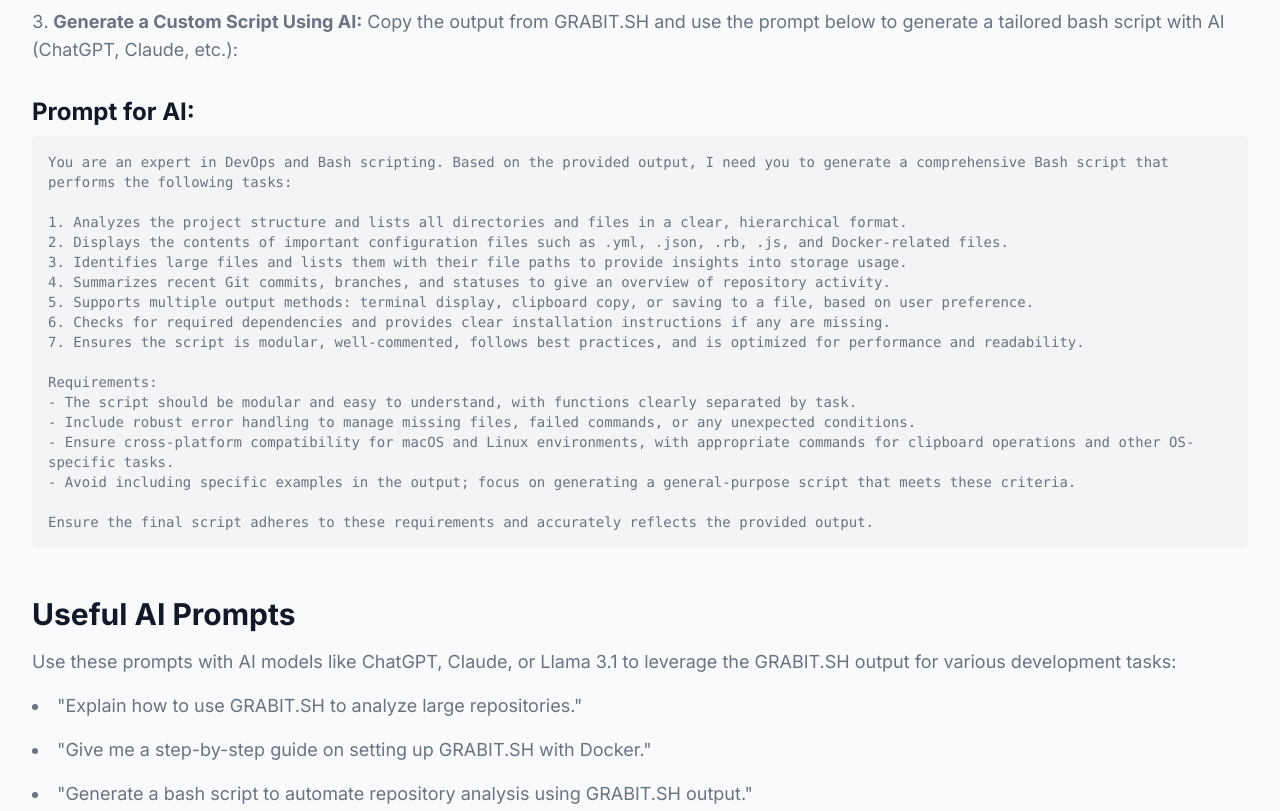
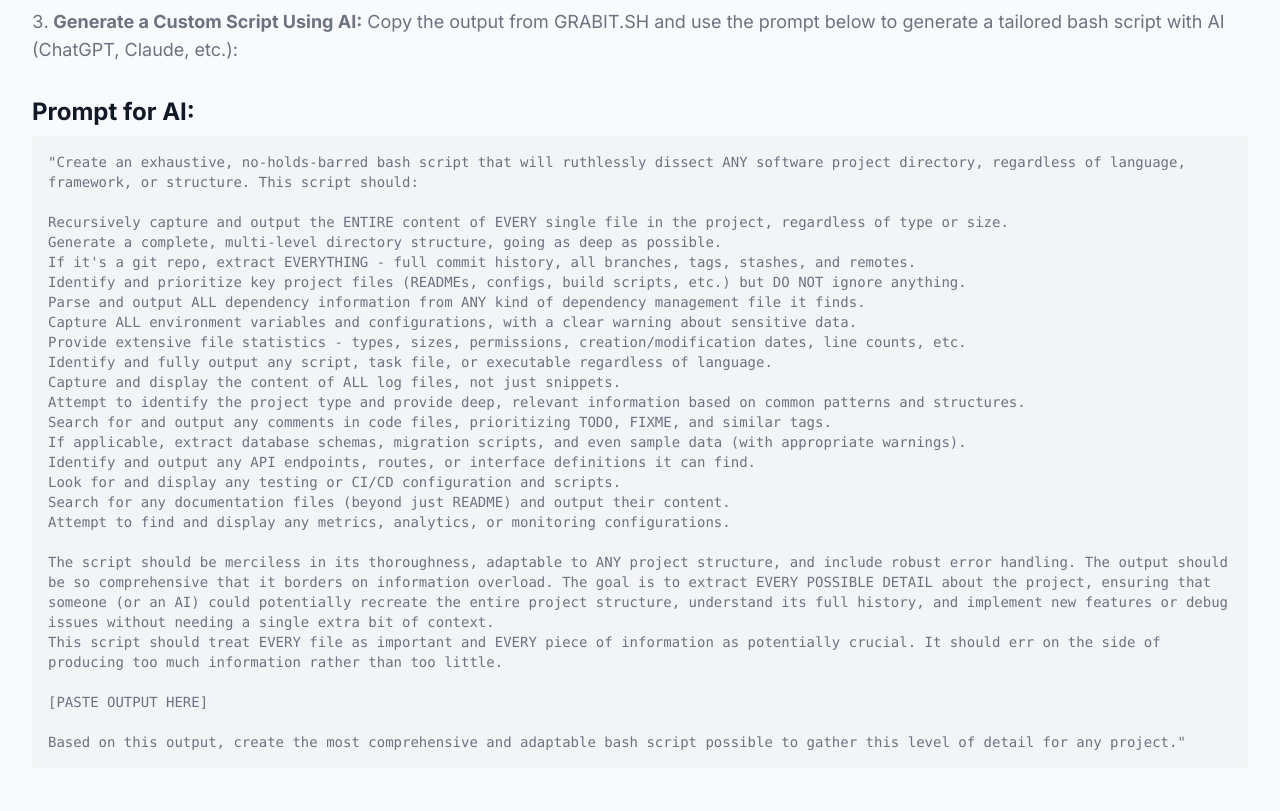
Before and after one commit to loftwah/grabitsh, a plain HTML site: page pages/library.html in a window 1280 px wide. Shown: the part 680-1491 px from the top of the page. Drawn offline with nearby package versions, Linux system fonts and the light colour scheme.

Commit message:
update library

```diff
--- a/pages/library.html
+++ b/pages/library.html
@@ -54,23 +54,31 @@
               <strong>Generate a Custom Script Using AI:</strong> Copy the output from GRABIT.SH and use the prompt below to generate a tailored bash script with AI (ChatGPT, Claude, etc.):
               <h3 class="text-2xl font-bold text-gray-900 mt-8">Prompt for AI:</h3>
               <pre class="bg-gray-100 p-4 rounded mt-2 text-sm">
-You are an expert in DevOps and Bash scripting. Based on the provided output, I need you to generate a comprehensive Bash script that performs the following tasks:
+"Create an exhaustive, no-holds-barred bash script that will ruthlessly dissect ANY software project directory, regardless of language, framework, or structure. This script should:
 
-1. Analyzes the project structure and lists all directories and files in a clear, hierarchical format.
-2. Displays the contents of important configuration files such as .yml, .json, .rb, .js, and Docker-related files.
-3. Identifies large files and lists them with their file paths to provide insights into storage usage.
-4. Summarizes recent Git commits, branches, and statuses to give an overview of repository activity.
-5. Supports multiple output methods: terminal display, clipboard copy, or saving to a file, based on user preference.
-6. Checks for required dependencies and provides clear installation instructions if any are missing.
-7. Ensures the script is modular, well-commented, follows best practices, and is optimized for performance and readability.
+Recursively capture and output the ENTIRE content of EVERY single file in the project, regardless of type or size.
+Generate a complete, multi-level directory structure, going as deep as possible.
+If it's a git repo, extract EVERYTHING - full commit history, all branches, tags, stashes, and remotes.
+Identify and prioritize key project files (READMEs, configs, build scripts, etc.) but DO NOT ignore anything.
+Parse and output ALL dependency information from ANY kind of dependency management file it finds.
+Capture ALL environment variables and configurations, with a clear warning about sensitive data.
+Provide extensive file statistics - types, sizes, permissions, creation/modification dates, line counts, etc.
+Identify and fully output any script, task file, or executable regardless of language.
+Capture and display the content of ALL log files, not just snippets.
+Attempt to identify the project type and provide deep, relevant information based on common patterns and structures.
+Search for and output any comments in code files, prioritizing TODO, FIXME, and similar tags.
+If applicable, extract database schemas, migration scripts, and even sample data (with appropriate warnings).
+Identify and output any API endpoints, routes, or interface definitions it can find.
+Look for and display any testing or CI/CD configuration and scripts.
+Search for any documentation files (beyond just README) and output their content.
+Attempt to find and display any metrics, analytics, or monitoring configurations.
 
-Requirements:
-- The script should be modular and easy to understand, with functions clearly separated by task.
-- Include robust error handling to manage missing files, failed commands, or any unexpected conditions.
-- Ensure cross-platform compatibility for macOS and Linux environments, with appropriate commands for clipboard operations and other OS-specific tasks.
-- Avoid including specific examples in the output; focus on generating a general-purpose script that meets these criteria.
+The script should be merciless in its thoroughness, adaptable to ANY project structure, and include robust error handling. The output should be so comprehensive that it borders on information overload. The goal is to extract EVERY POSSIBLE DETAIL about the project, ensuring that someone (or an AI) could potentially recreate the entire project structure, understand its full history, and implement new features or debug issues without needing a single extra bit of context.
+This script should treat EVERY file as important and EVERY piece of information as potentially crucial. It should err on the side of producing too much information rather than too little.
 
-Ensure the final script adheres to these requirements and accurately reflects the provided output.</pre>
+[PASTE OUTPUT HERE]
+
+Based on this output, create the most comprehensive and adaptable bash script possible to gather this level of detail for any project."</pre>
             </li>
           </ol>
         </section>
```
